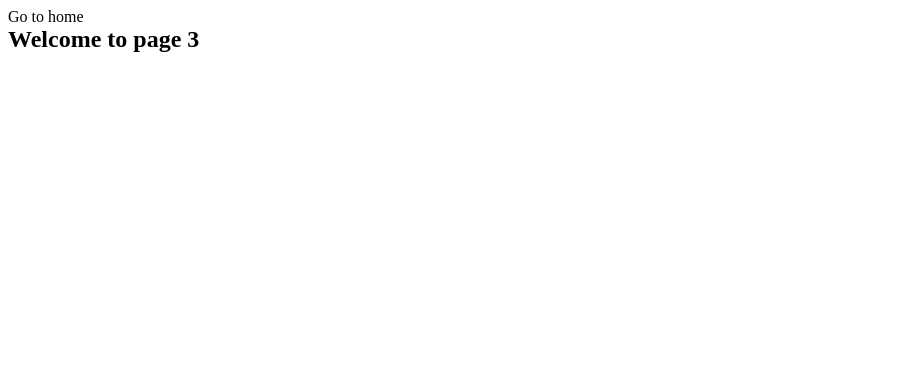
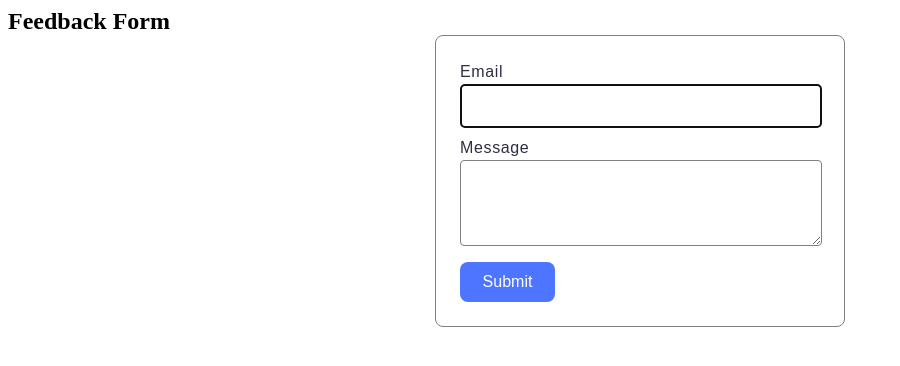
Before and after one commit to denisprinchanu/goit-js-hw-09, a website built with Vite: page src/2-form.html in a window 1280 px wide. Shown: the whole page, without its empty margins (0-900 px from the left). Built offline with nearby package versions, Linux system fonts and the light colour scheme.

Commit message:
homework 2

```diff
--- a/src/2-form.html
+++ b/src/2-form.html
@@ -8,9 +8,20 @@
     <link rel="stylesheet" href="./css/styles.css" />
   </head>
   <body>
-    <section>
-      <a href="./index.html">Go to home</a>
-      <h1>Welcome to page 3</h1>
+
+      <section>
+        <h1>Feedback Form</h1>
+        <form class="feedback-form" autocomplete="off">
+            <label>
+                Email
+                <input type="email" name="email" autofocus />
+            </label>
+            <label>
+                Message
+                <textarea name="message" rows="8"></textarea>
+            </label>
+            <button type="submit">Submit</button>
+        </form>
     </section>
 
 
```
